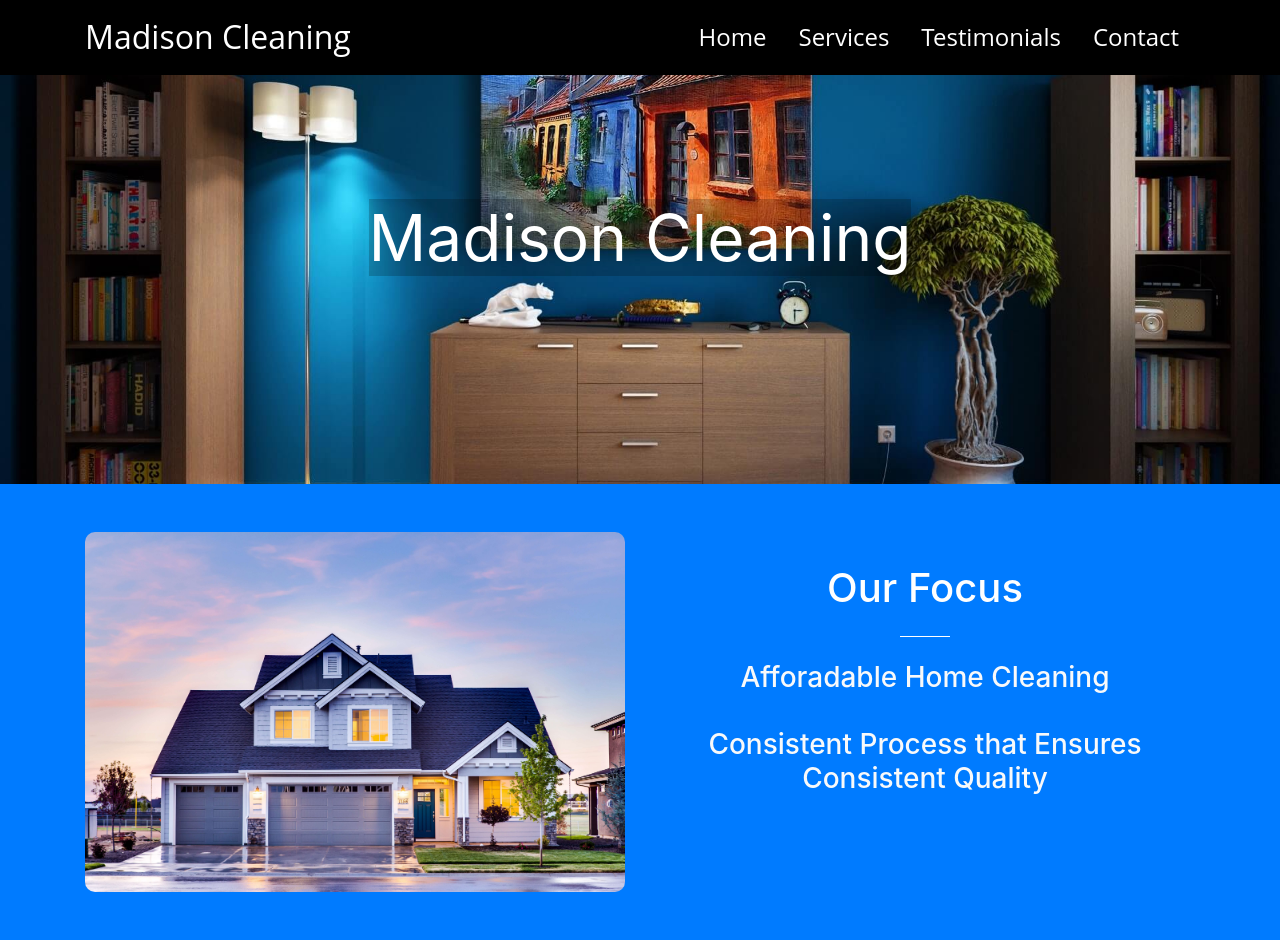
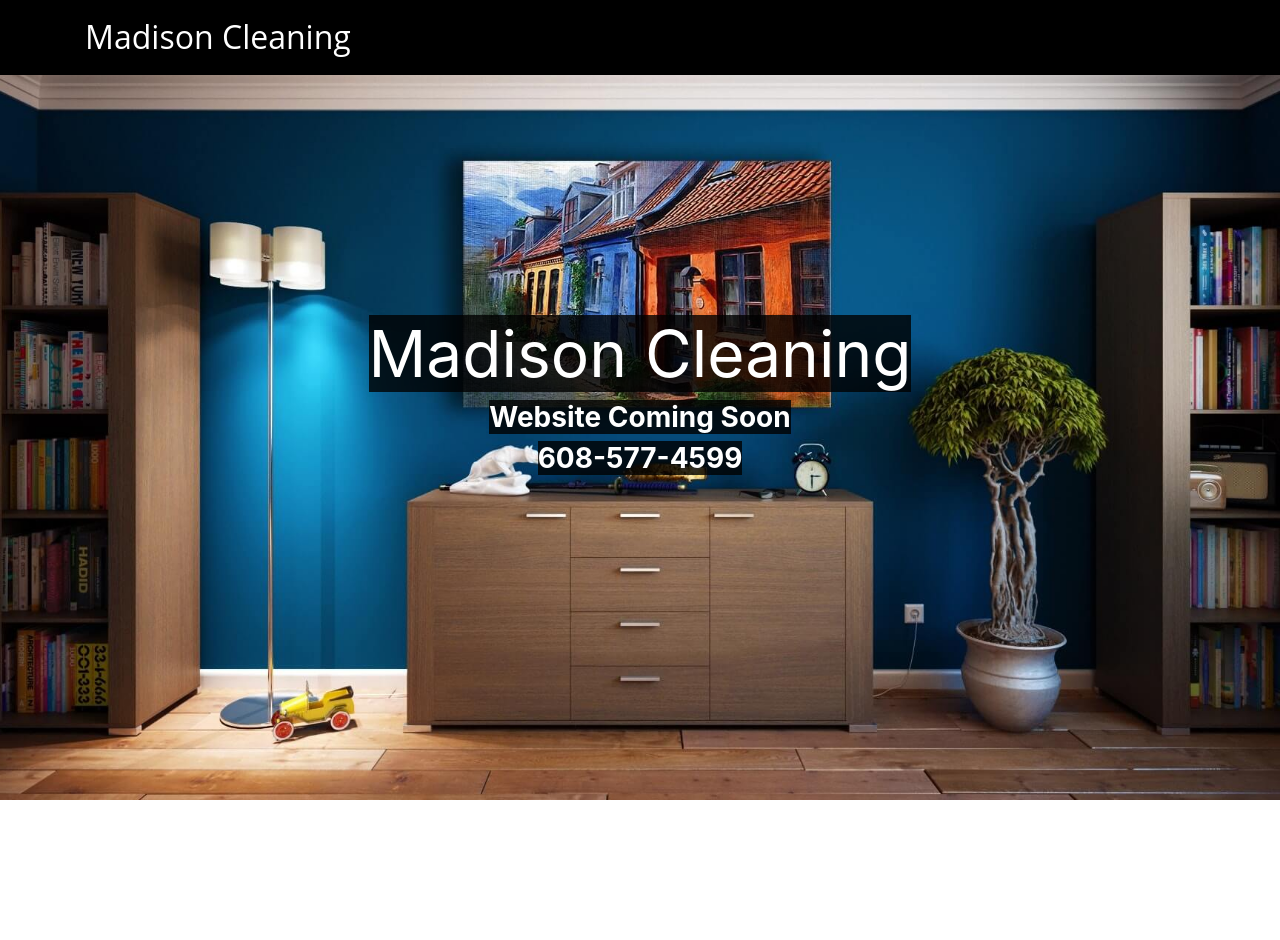
Before and after one commit to DaCastle/MadisonCleaning, a website with bundled scripts: page index.html in a window 1280 px wide. After the commit the page ends 800 px from the top, so only its background shows below. Built offline with nearby package versions, Linux system fonts and the light colour scheme.

Commit message:
hiding site content and displaying website coming soon

```diff
--- a/index.html
+++ b/index.html
@@ -2,6 +2,17 @@
 <html lang="en">
 
 <head>
+
+  <!-- Global site tag (gtag.js) - Google Analytics -->
+<script async src="https://www.googletagmanager.com/gtag/js?id=UA-134684523-1"></script>
+<script>
+  window.dataLayer = window.dataLayer || [];
+  function gtag(){dataLayer.push(arguments);}
+  gtag('js', new Date());
+
+  gtag('config', 'UA-134684523-1');
+</script>
+
 
   <meta charset="utf-8">
   <meta name="viewport" content="width=device-width, initial-scale=1, shrink-to-fit=no">
@@ -38,7 +49,7 @@
         aria-controls="navbarResponsive" aria-expanded="false" aria-label="Toggle navigation">
         <span class="navbar-toggler-icon"></span>
       </button>
-      <div class="collapse navbar-collapse" id="navbarResponsive">
+      <!-- <div class="collapse navbar-collapse" id="navbarResponsive">
         <ul class="navbar-nav ml-auto">
           <li class="nav-item">
             <a class="nav-link js-scroll-trigger" href="#section-container">Home</a>
@@ -53,7 +64,7 @@
             <a class="nav-link js-scroll-trigger" href="#section-container">Contact</a>
           </li>
         </ul>
-      </div>
+      </div> -->
     </div>
   </nav>
 
@@ -64,13 +75,15 @@
           <h1>
             <strong>Madison Cleaning</strong>
           </h1>
+          <h3><strong>Website Coming Soon</strong></h3>
+          <h3><strong><a href="tel:+1-608-577-4599">608-577-4599</a></strong></h3>
           <!-- <hr> -->
         </div>
       </div>
     </div>
   </header>
 
-  <div id="section-container">
+  <!-- <div id="section-container">
 
     <section class="bg-primary" id="home">
       <div class="container">
@@ -83,7 +96,7 @@
             <hr class="light my-4">
             <h3 class="text-light mb-4">Afforadable Home Cleaning<br><br>
               Consistent Process that Ensures Consistent Quality</h3>
-            <!-- <a class="btn btn-light btn-xl js-scroll-trigger" href="#services">Get Started!</a> -->
+            <!-- <a class="btn btn-light btn-xl js-scroll-trigger" href="#services">Get Started!</a>
           </div>
         </div>
       </div>
@@ -168,7 +181,7 @@
       </div>
     </section>
 
-  </div>
+  </div> -->
 
   <!-- Bootstrap core JavaScript -->
   <script src="vendor/jquery/jquery.min.js"></script>
--- a/scss/_masthead.scss
+++ b/scss/_masthead.scss
@@ -15,7 +15,10 @@ header.masthead {
         padding: 0 1rem;
     }
     strong {
-    background-color: rgba(0,0,0,.2);
+        background-color: rgba(0, 0, 0, .8);
+    }
+    a {
+        color: white;
     }
     p {
         font-weight: 300;
@@ -26,7 +29,7 @@ header.masthead {
         }
     }
     @media (min-width: 992px) {
-    height: 484px;
+        height: 100%; //484
         padding-top: 0;
         padding-bottom: 0;
         h1 {
```
Also changed, not shown: css/creative.css, css/creative.min.css, js/creative.min.js. Lines whose indentation alone changed are shown as unchanged.
